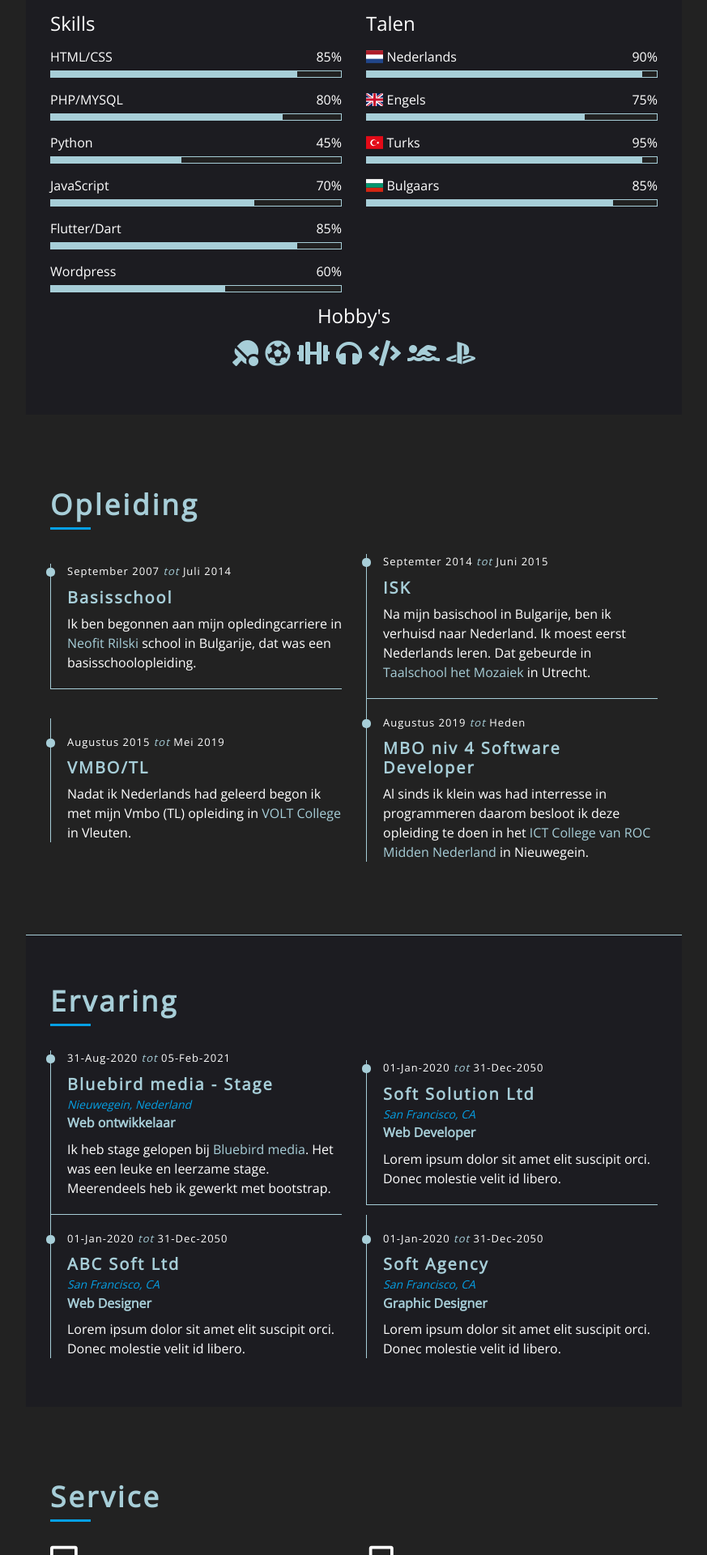
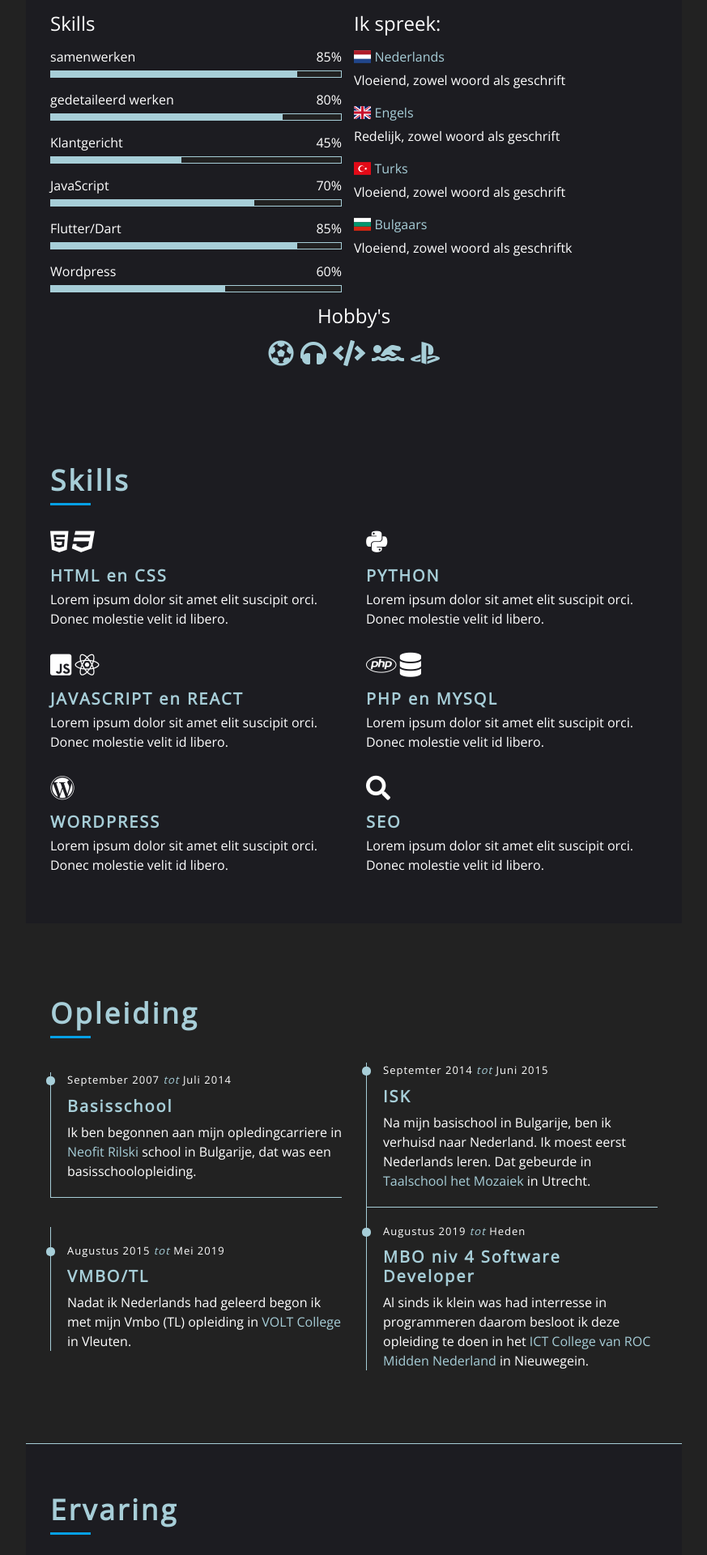
Before and after one commit to alikashev/alikashev, a PHP site: page / in a window 1280 px wide. Shown: the part 824-2744 px from the top of the page at 81% size, without its empty margins (368-1241 px from the left). Run offline with PHP 8.4, Linux system fonts and the light colour scheme; some libraries are stand-ins or nearby versions.

Commit message:
skills toegevoed en gewijzigd

```diff
--- a/css/style.css
+++ b/css/style.css
@@ -434,7 +434,6 @@ a:focus {
     position: relative;
     padding: 60px 30px;
     background: #1c1c21;
-    border-bottom: 30px solid #222222;
     color: #ffffff;
     border-top: 1px solid #A7CED8;
 }
@@ -505,6 +504,59 @@ a:focus {
     border-radius: 0;
     transition: 5s;
 }
+
+/**********************************/
+/********* Skills CSS **********/
+/**********************************/
+
+.skillss {
+    position: relative;
+    padding: 60px 30px 30px 30px;
+    background: #1c1c21;
+    border-bottom: 30px solid #222222;
+    color: #ffffff;
+}
+
+.skillss h3 {
+    color: #A7CED8;
+}
+
+.skillss .srv-col {
+    position: relative;
+    width: 100%;
+    margin-bottom: 30px;
+}
+
+.skillss .srv-col i {
+    font-size: 30px;
+    color: #ffffff;
+    margin-bottom: 15px;
+}
+
+.skillss .srv-col h3 {
+    font-size: 20px;
+    font-weight: 700;
+    letter-spacing: 2px;
+    margin-bottom: 5px;
+}
+
+.experience .exp-col h4 {
+    font-size: 14px;
+    font-weight: 400;
+    font-style: italic;
+    margin-bottom: 5px;
+}
+
+.experience .exp-col h5 {
+    font-size: 16px;
+    font-weight: 600;
+    margin-bottom: 10px;
+}
+
+.experience .exp-col p {
+    margin: 0;
+}
+
 
 
 /**********************************/
--- a/index.html
+++ b/index.html
@@ -52,10 +52,10 @@
                         <div class="collapse navbar-collapse" id="navbarCollapse">
                             <ul class="nav navbar-nav">
                                 <li class="nav-item">
-                                    <a class="nav-link" href="#header">Home<i class="fa fa-home"></i></a>
+                                    <a class="nav-link" href="#about">Over<i class="fa fa-address-card"></i></a>
                                 </li>
                                 <li class="nav-item">
-                                    <a class="nav-link" href="#about">Over<i class="fa fa-address-card"></i></a>
+                                    <a class="nav-link" href="#skills">Skills<i class="fa fa-envelope"></i></a>
                                 </li>
                                 <li class="nav-item">
                                     <a class="nav-link" href="#experience">Ervaring<i class="fa fa-star"></i></a>
@@ -123,19 +123,19 @@
                                 <div class="skills">
                                     <h4>Skills</h4>
                                     <div class="skill-name">
-                                        <p>HTML/CSS</p><p>85%</p>
+                                        <p>samenwerken</p><p>85%</p>
                                     </div>
                                     <div class="progress">
                                         <div class="progress-bar" role="progressbar" aria-valuenow="85" aria-valuemin="0" aria-valuemax="100"></div>
                                     </div>
                                     <div class="skill-name">
-                                        <p>PHP/MYSQL</p><p>80%</p>
+                                        <p>gedetaileerd werken</p><p>80%</p>
                                     </div>
                                     <div class="progress">
                                         <div class="progress-bar" role="progressbar" aria-valuenow="80" aria-valuemin="0" aria-valuemax="100"></div>
                                     </div>
                                     <div class="skill-name">
-                                        <p>Python</p><p>45%</p>
+                                        <p>Klantgericht</p><p>45%</p>
                                     </div>
                                     <div class="progress">
                                         <div class="progress-bar" role="progressbar" aria-valuenow="45" aria-valuemin="0" aria-valuemax="100"></div>
@@ -160,37 +160,31 @@
                                     </div>
                                 </div>
                             </div>
-                            <div class="col-md-6">
+                            <div class="row">
+                                <div class="col-md-12">
                                     <div class="skills">
-                                    <h4>Talen</h3>
+                                        <h4>Ik spreek:</h3>
                                         <div class="skill-name">
                                             <i class="flag-icon flag-icon-nl"></i>
-                                        <p>Nederlands</p><p>90%</p>
+                                            <p style="color: #A7CED8;">Nederlands</p><p></p>
                                         </div>
-                                    <div class="progress">
-                                        <div class="progress-bar" role="progressbar" aria-valuenow="95" aria-valuemin="0" aria-valuemax="100"></div>
-                                    </div>
+                                        <p>Vloeiend, zowel woord als geschrift</p>
                                         <div class="skill-name">
                                             <i class="flag-icon flag-icon-gb"></i>
-                                        <p>Engels</p><p>75%</p>
+                                            <p style="color: #A7CED8;">Engels</p><p></p>
                                         </div>
-                                    <div class="progress">
-                                        <div class="progress-bar" role="progressbar" aria-valuenow="75" aria-valuemin="0" aria-valuemax="100"></div>
-                                    </div>
+                                        <p>Redelijk, zowel woord als geschrift</p>
                                         <div class="skill-name">
                                             <i class="flag-icon flag-icon-tr"></i>
-                                        <p>Turks</p><p>95%</p>
+                                            <p style="color: #A7CED8;">Turks</p><p></p>
                                         </div>
-                                    <div class="progress">
-                                        <div class="progress-bar" role="progressbar" aria-valuenow="95" aria-valuemin="0" aria-valuemax="100"></div>
-                                    </div>
+                                        <p>Vloeiend, zowel woord als geschrift</p>
                                         <div class="skill-name">
                                             <i class="flag-icon flag-icon-bg"></i>
                                             <i class=""></i>
-                                        <p>Bulgaars</p><p>85%</p>
+                                            <p style="color: #A7CED8;">Bulgaars</p><p></p>
                                         </div>
-                                    <div class="progress">
-                                        <div class="progress-bar" role="progressbar" aria-valuenow="85" aria-valuemin="0" aria-valuemax="100"></div>
+                                        <p>Vloeiend, zowel woord als geschriftk</p>
                                     </div>
                                 </div>
                             </div>
@@ -198,9 +192,7 @@
                                 <div class="skills">
                                     <h4 class="text-center">Hobby's</h4>
                                     <div class="skill-name d-flex justify-content-center">
-                                        <i class="mr-2 fas fa-table-tennis fa-2x" style="color: #A7CED8;"></i>
                                         <i class="mr-2 fas fa-futbol fa-2x" style="color: #A7CED8;"></i>
-                                        <i class="mr-2 fas fa-dumbbell fa-2x" style="color: #A7CED8;"></i>
                                         <i class="mr-2 fas fa-headphones fa-2x" style="color: #A7CED8;"></i>
                                         <i class="mr-2 fas fa-code fa-2x" style="color: #A7CED8;"></i>
                                         <i class="mr-2 fas fa-swimmer fa-2x" style="color: #A7CED8;"></i>
@@ -211,7 +203,60 @@
                         </div>
                     </div>
                 </div>
-                <!-- About End -->
+                <div class="skillss" id="skills">
+                    <div class="content-inner">
+                        <div class="content-header">
+                            <h2>Skills</h2>
+                        </div>
+                        <div class="row align-items-center">
+                            <div class="col-md-6">
+                                <div class="srv-col">
+                                    <i class="fab fa-html5"></i>
+                                    <i class="fab fa-css3"></i>
+                                    <h3>HTML en CSS</h3>
+                                    <p>Lorem ipsum dolor sit amet elit suscipit orci. Donec molestie velit id libero.</p>
+                                </div>
+                            </div>
+                            <div class="col-md-6">
+                                <div class="srv-col">
+                                    <i class="fab fa-python"></i>
+                                    <h3>PYTHON</h3>
+                                    <p>Lorem ipsum dolor sit amet elit suscipit orci. Donec molestie velit id libero.</p>
+                                </div>
+                            </div>
+                            <div class="col-md-6">
+                                <div class="srv-col">
+                                    <i class="fab fa-js-square"></i>
+                                    <i class="fab fa-react"></i>
+                                    <h3>JAVASCRIPT en REACT</h3>
+                                    <p>Lorem ipsum dolor sit amet elit suscipit orci. Donec molestie velit id libero.</p>
+                                </div>
+                            </div>
+                            <div class="col-md-6">
+                                <div class="srv-col">
+                                    <i class="fab fa-php"></i>
+                                    <i class="fas fa-database"></i>
+                                    <h3>PHP en MYSQL</h3>
+                                    <p>Lorem ipsum dolor sit amet elit suscipit orci. Donec molestie velit id libero.</p>
+                                </div>
+                            </div>
+                            <div class="col-md-6">
+                                <div class="srv-col">
+                                    <i class="fab fa-wordpress"></i>
+                                    <h3>WORDPRESS</h3>
+                                    <p>Lorem ipsum dolor sit amet elit suscipit orci. Donec molestie velit id libero.</p>
+                                </div>
+                            </div>
+                            <div class="col-md-6">
+                                <div class="srv-col">
+                                    <i class="fa fa-search"></i>
+                                    <h3>SEO</h3>
+                                    <p>Lorem ipsum dolor sit amet elit suscipit orci. Donec molestie velit id libero.</p>
+                                </div>
+                            </div>
+                        </div>
+                    </div>
+                </div>
 
                 <!-- Education Start -->
                 <div class="education" id="education">
```
Also changed, not shown: form_control.php (deleted, +0 -88 lines). Lines whose indentation alone changed are shown as unchanged.
